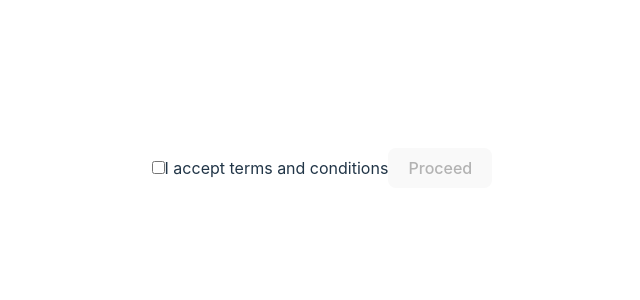
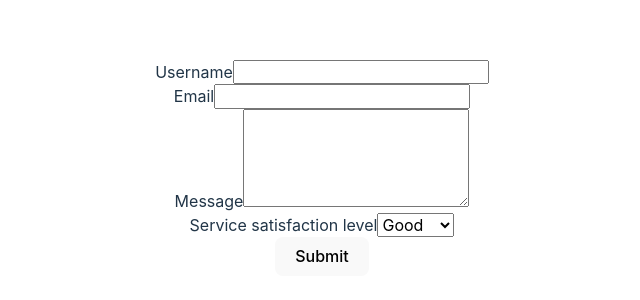
Before and after one commit to Aleksandr-1977/React-work-practice, a React (Vite) app: page / in a window 1280 px wide. Shown: the part 232-532 px from the top of the page, without its empty margins (318-958 px from the left). Built offline with nearby package versions, Linux system fonts and the light colour scheme.

Commit message:
add formik

```diff
--- a/src/components/App.jsx
+++ b/src/components/App.jsx
@@ -3,30 +3,79 @@ import { useState, useEffect } from 'react';
 import './App.css';
 import LoginForm from './Product';
 import * as Yup from 'yup';
-import { Formik } from 'formik';
+
+import { useId } from 'react';
+import { Formik, Form, Field, ErrorMessage } from 'formik';
+
+const FeedbackSchema = Yup.object().shape({
+  username: Yup.string()
+    .min(2, 'Too Short!')
+    .max(50, 'Too Long!')
+    .required('Required'),
+  email: Yup.string().email('Must be a valid email!').required('Required'),
+  message: Yup.string()
+    .min(3, 'Too short')
+    .max(256, 'Too long')
+    .required('Required'),
+  level: Yup.string().oneOf(['good', 'neutral', 'bad']).required('Required'),
+});
+
+const initialValues = {
+  username: '',
+  email: '',
+  message: '',
+  level: 'good',
+};
 
 const App = () => {
-  const [hasAccepted, setHasAccepted] = useState(false);
+  const nameFieldId = useId();
+  const emailFieldId = useId();
+  const msgFieldId = useId();
+  const levelFieldId = useId();
 
-  const handleChange = evt => {
-    setHasAccepted(evt.target.checked);
+  const handleSubmit = (values, actions) => {
+    console.log(values);
+    actions.resetForm();
   };
 
   return (
-    <div>
-      <label>
-        <input
-          type="checkbox"
-          name="terms"
-          checked={hasAccepted}
-          onChange={handleChange}
-        />
-        I accept terms and conditions
-      </label>
-      <button type="button" disabled={!hasAccepted}>
-        Proceed
-      </button>
-    </div>
+    <Formik
+      initialValues={initialValues}
+      onSubmit={handleSubmit}
+      validationSchema={FeedbackSchema}
+    >
+      <Form>
+        <div>
+          <label htmlFor={nameFieldId}>Username</label>
+          <Field type="text" name="username" id={nameFieldId} />
+          <ErrorMessage name="username" component="span" />
+        </div>
+
+        <div>
+          <label htmlFor={emailFieldId}>Email</label>
+          <Field type="email" name="email" id={emailFieldId} />
+          <ErrorMessage name="email" component="span" />
+        </div>
+
+        <div>
+          <label htmlFor={msgFieldId}>Message</label>
+          <Field as="textarea" name="message" id={msgFieldId} rows="5" />
+          <ErrorMessage name="message" component="span" />
+        </div>
+
+        <div>
+          <label htmlFor={levelFieldId}>Service satisfaction level</label>
+          <Field as="select" name="level" id={levelFieldId}>
+            <option value="good">Good</option>
+            <option value="neutral">Neutral</option>
+            <option value="bad">Bad</option>
+          </Field>
+          <ErrorMessage name="level" component="span" />
+        </div>
+
+        <button type="submit">Submit</button>
+      </Form>
+    </Formik>
   );
 };
 // const App = () => {
```
